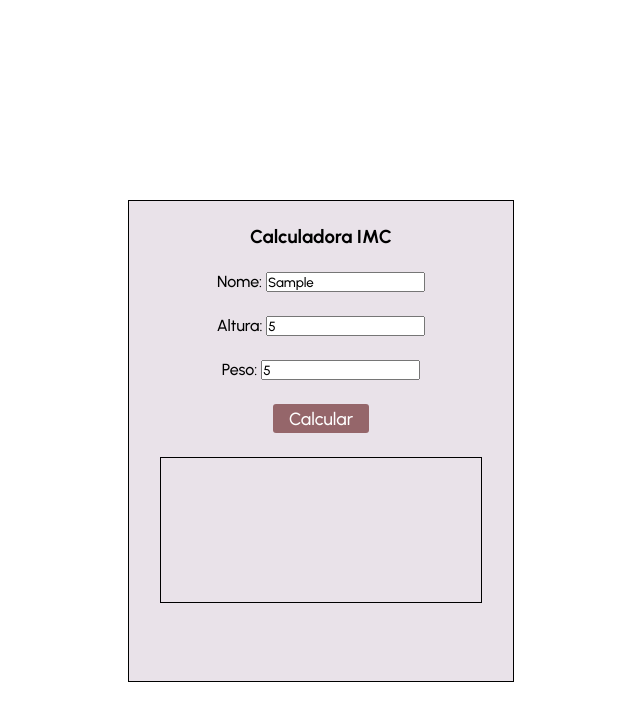
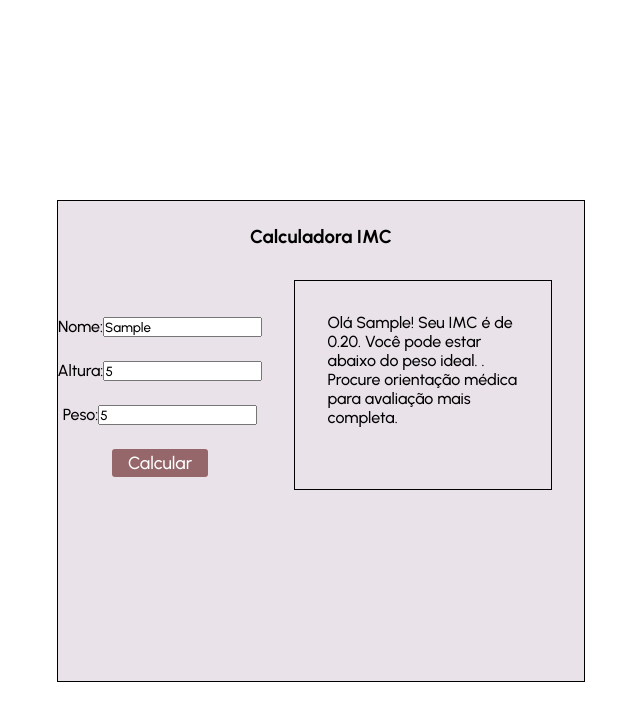
Before and after one commit to smcarolina/miniProjetosJS, a plain HTML site: page projeto1-IMC/index.html in a window 1280 px wide. Both pictures are taken after typing "Sample", "5", "5" into the empty fields and a click on the button "Calcular". Shown: the whole page, without its empty margins (319-959 px from the left). Drawn offline with Linux system fonts and the light colour scheme.

Commit message:
logica js realizada

```diff
--- a/projeto1-IMC/index.html
+++ b/projeto1-IMC/index.html
@@ -13,6 +13,8 @@
             <h3>Calculadora IMC</h3>
         </header>
         <main>
+            <div>
+
                 <div class="campos">
                     <label for="nome">Nome:</label>
                     <input type="text" name="nome" id="nome">
@@ -26,13 +28,15 @@
                     <input type="number" name="peso" id="peso">
                 </div>
                 <div class="campos">
-                <button>Calcular</button>
+                    <button id="calcular">Calcular</button>
             </div>
-            <div class="resultado">
+            </div>
+            <div class="resultado" id="resultado">
 
 
             </div>
         </main>
     </div>
+    <script src='./index.js'></script>
 </body>
 </html>
--- a/projeto1-IMC/index.js
+++ b/projeto1-IMC/index.js
@@ -0,0 +1,35 @@
+
+const calcular = document.getElementById('calcular');
+
+
+function imc(){
+
+    const nome = document.getElementById('nome').value;
+    const altura = document.getElementById('altura').value;
+    const peso = document.getElementById('peso').value;
+    const resultado = document.getElementById('resultado');
+
+    //validar dados digitados
+    if(nome !== '' && altura !== '' && peso !== ''){
+        const valorImc = (peso / (altura*altura)).toFixed(2);
+
+        let classificacao = "";
+        if (valorImc < 18.5){
+            classificacao = "Você pode estar abaixo do peso ideal. "
+        }else if(valorImc < 25){
+            classificacao = "Você aparenta estar no peso normal. "
+        }
+        else if(valorImc < 30 ){
+            classificacao = "Você pode estar acima do peso. "
+        }else if(valorImc > 30 ){
+            classificacao = "Você pode estar com obesidade. "
+        }
+        resultado.textContent = `Olá ${nome}! Seu IMC é de ${valorImc}. ${classificacao}. Procure orientação médica para avaliação mais completa.`
+
+    }
+    else{
+        resultado.textContent = 'Preencha todos os campos';
+    }
+}
+
+calcular.addEventListener('click', imc);
--- a/projeto1-IMC/style.css
+++ b/projeto1-IMC/style.css
@@ -15,7 +15,7 @@ body{
 
     margin-top: 25vh;
     height: 60vh;
-    width: 30vw;
+    width: fit-content;
     background-color: rgba(200, 183, 201, 0.4);
     border: 1px solid black;
 
@@ -27,8 +27,8 @@ header{
 }
 main{
     display: flex;
-    flex-direction: column;
-    width: 30vw;
+    /* flex-direction: column; */
+    /* width: 30vw; */
     align-items: center;
     justify-content: center;
     /* background-color: lightgoldenrodyellow; */
@@ -36,6 +36,8 @@ main{
 }
 .campos{
     margin-top: 3vh;
+    display: flex;
+    justify-content: center;
 }
 .campos input:focus{
     background-color: rgba(115, 50, 54, 0.2);
@@ -56,7 +58,9 @@ main{
 .resultado{
     margin-top: 3vh;
     height: 18vh;
-    width: 25vw;
+    width: 15vw;
+    padding: 2em;
+    margin: 2em;
     /* background-color: lightsteelblue; */
     border: 1px solid black;
 
```
Lines whose indentation alone changed are shown as unchanged.
